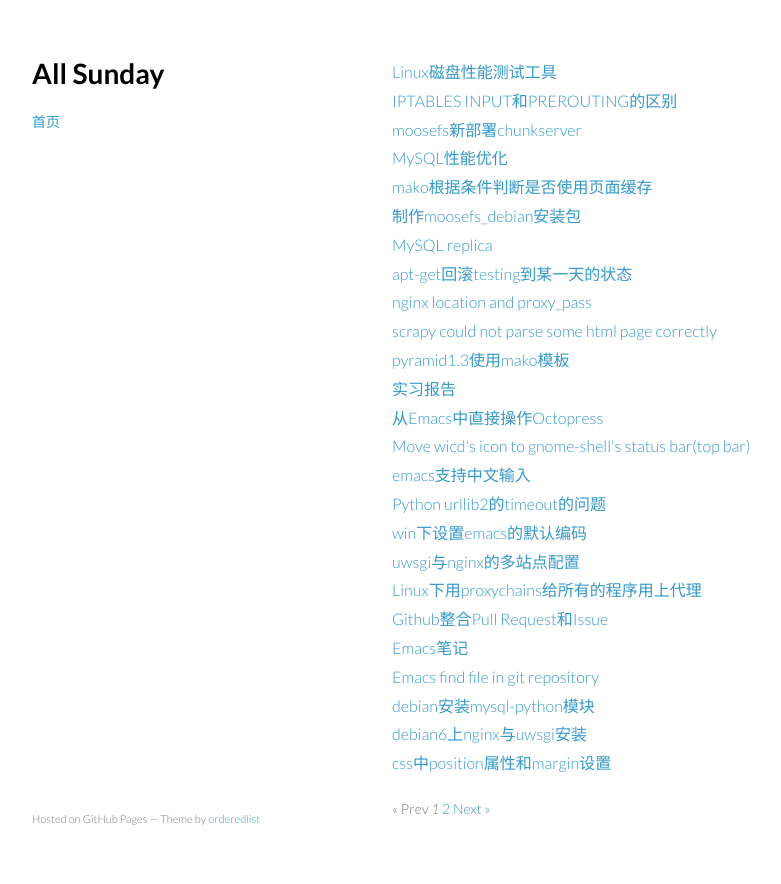
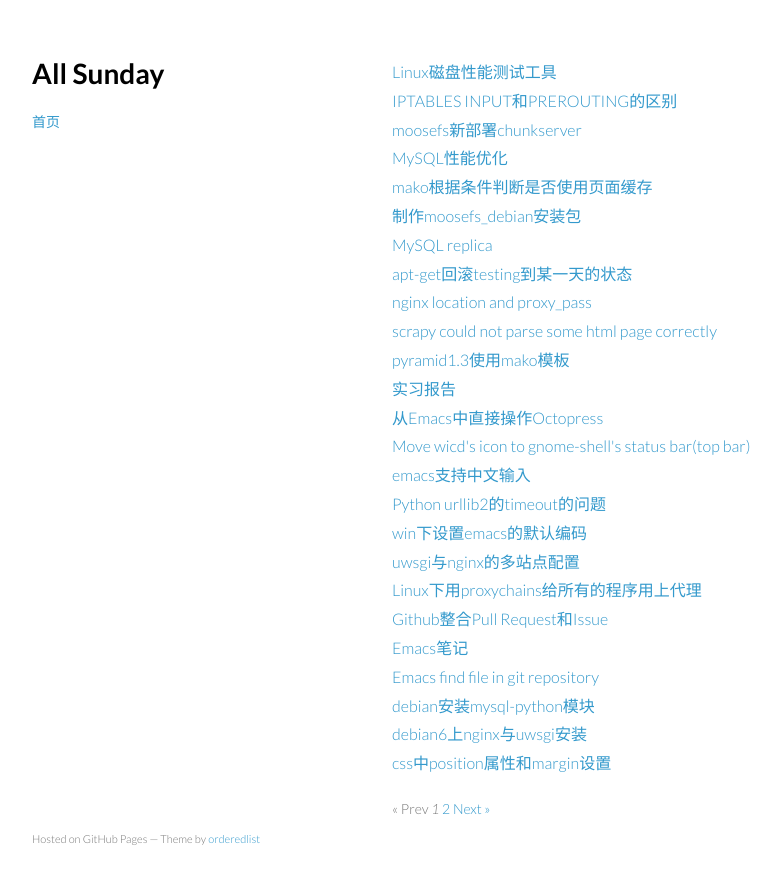
Before and after one commit to gfreezy/blog, a Jekyll site: the page built from index.html, in a window 1280 px wide. Shown: the top 884 px of the page, without its empty margins (178-959 px from the left). Built offline with Jekyll 4.4.1, drawn with Linux system fonts in a browser that asks for light colours; the list of posts is cut into pages by our own code.

Commit message:
Update styles.css

```diff
--- a/stylesheets/styles.css
+++ b/stylesheets/styles.css
@@ -170,6 +170,10 @@
   border:1px solid #e5e5e5;
 }
 
+footer > p {
+  margin: 0;
+}
+
 @media print, screen and (max-width: 960px) {
 
   div.wrapper {
```
